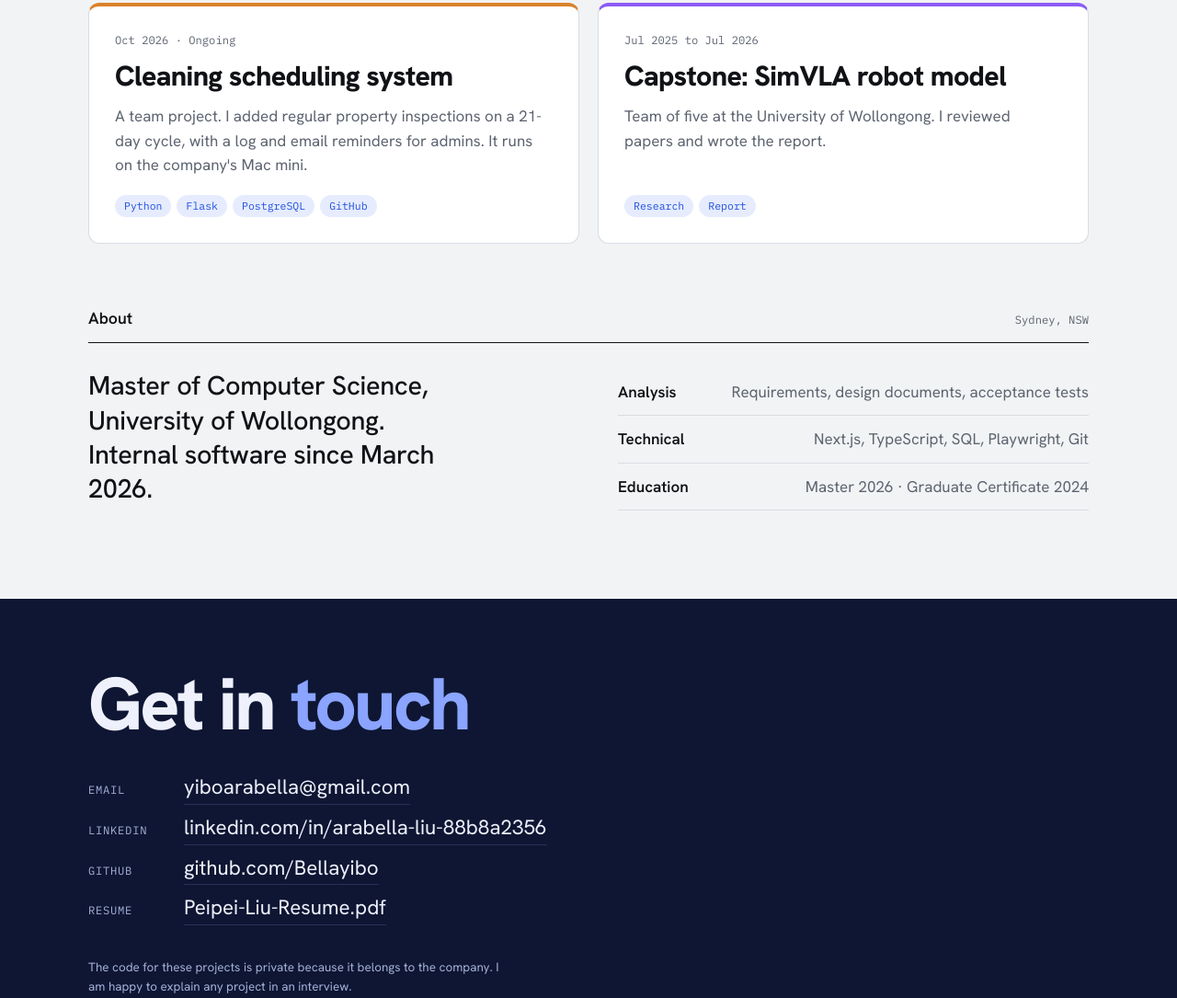
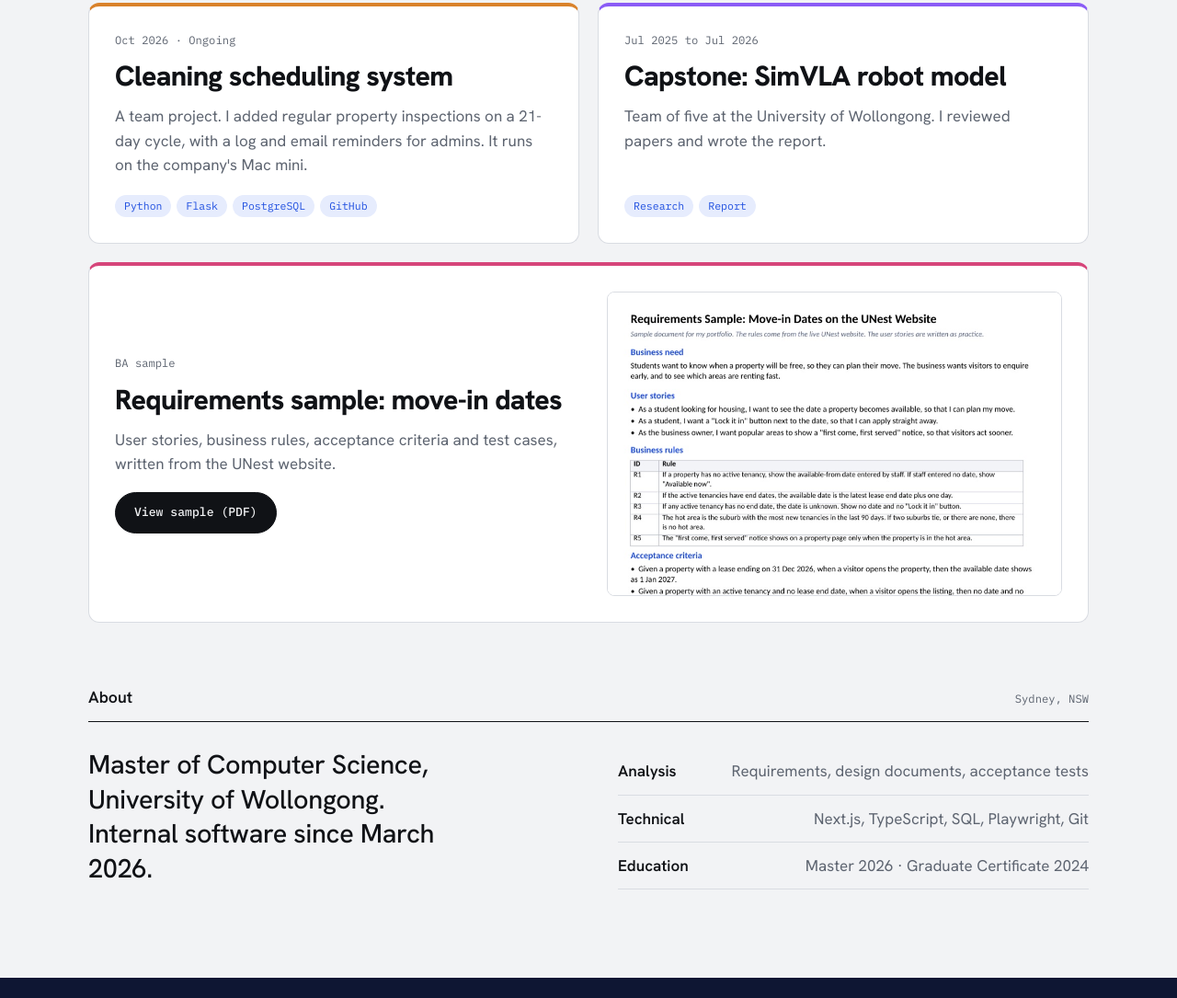
Before and after one commit to Bellayibo/Bellayibo.github.io, a plain HTML site: page index.html in a window 1280 px wide. Shown: the part 1811-2896 px from the top of the page at 92% size. Drawn offline with Linux system fonts and the light colour scheme.

Commit message:
Add the BA requirements sample
Co-Authored-By: Claude Sonnet 5.5 <noreply@anthropic.com>

```diff
--- a/index.html
+++ b/index.html
@@ -131,6 +131,16 @@ a:focus-visible { outline: 3px solid var(--accent); outline-offset: 3px; }
 .pill.fill:hover { background: var(--accent); color: #fff; }
 .contact a.v { text-decoration: none; border-bottom: 1px solid var(--flag-line); }
 .contact a.v:hover { color: var(--flag-accent); border-color: var(--flag-accent); }
+.sample { margin-top: 20px; background: var(--card); border: 1px solid var(--line); border-top: 4px solid #d6457a; border-radius: 12px; padding: 28px; display: grid; grid-template-columns: minmax(0, 1fr) minmax(0, 1fr); gap: 24px 40px; align-items: center; }
+@media (max-width: 800px) { .sample { grid-template-columns: 1fr; padding: 22px; } }
+.sample .copy2 { display: flex; flex-direction: column; gap: 14px; min-width: 0; }
+.sample .when { font-family: var(--f-mono); font-size: .76rem; color: var(--muted); }
+.sample h3 { font-size: clamp(1.4rem, 2.6vw, 1.9rem); }
+.sample p { color: var(--muted); }
+.sample .cta { margin-top: 4px; }
+.sample .thumb { display: block; border: 1px solid var(--line); border-radius: 8px; overflow: hidden; background: #fff; min-width: 0; }
+.sample .thumb img { display: block; width: 100%; height: auto; }
+@media (prefers-reduced-motion: no-preference) { .sample .thumb { transition: transform .18s ease, box-shadow .18s ease; } .sample .thumb:hover { transform: translateY(-4px); box-shadow: 0 14px 30px rgba(16, 18, 22, .12); } }
 /* about */
 .two { display: grid; grid-template-columns: repeat(2, minmax(0, 1fr)); gap: 20px 64px; }
 @media (max-width: 800px) { .two { grid-template-columns: 1fr; } }
@@ -232,6 +242,16 @@ a:focus-visible { outline: 3px solid var(--accent); outline-offset: 3px; }
         <div class="tags"><span class="tag">Research</span><span class="tag">Report</span></div>
       </article>
     </div>
+
+    <article class="sample">
+      <div class="copy2">
+        <span class="when">BA sample</span>
+        <h3>Requirements sample: move-in dates</h3>
+        <p>User stories, business rules, acceptance criteria and test cases, written from the UNest website.</p>
+        <div class="cta"><a class="pill fill" href="Peipei-Liu-BA-Sample.pdf" target="_blank" rel="noopener">View sample (PDF)</a></div>
+      </div>
+      <a class="thumb" href="Peipei-Liu-BA-Sample.pdf" target="_blank" rel="noopener" aria-label="Open the requirements sample PDF"><img src="ba-sample.jpg" alt="First page of the requirements sample: user stories, business rules, acceptance criteria and test cases" width="900" height="560" loading="lazy" decoding="async"></a>
+    </article>
   </section>
 
   <section class="sec" id="about" style="padding-top:72px">
```
Also changed, not shown: ba-sample.jpg (added), 1 other file.
